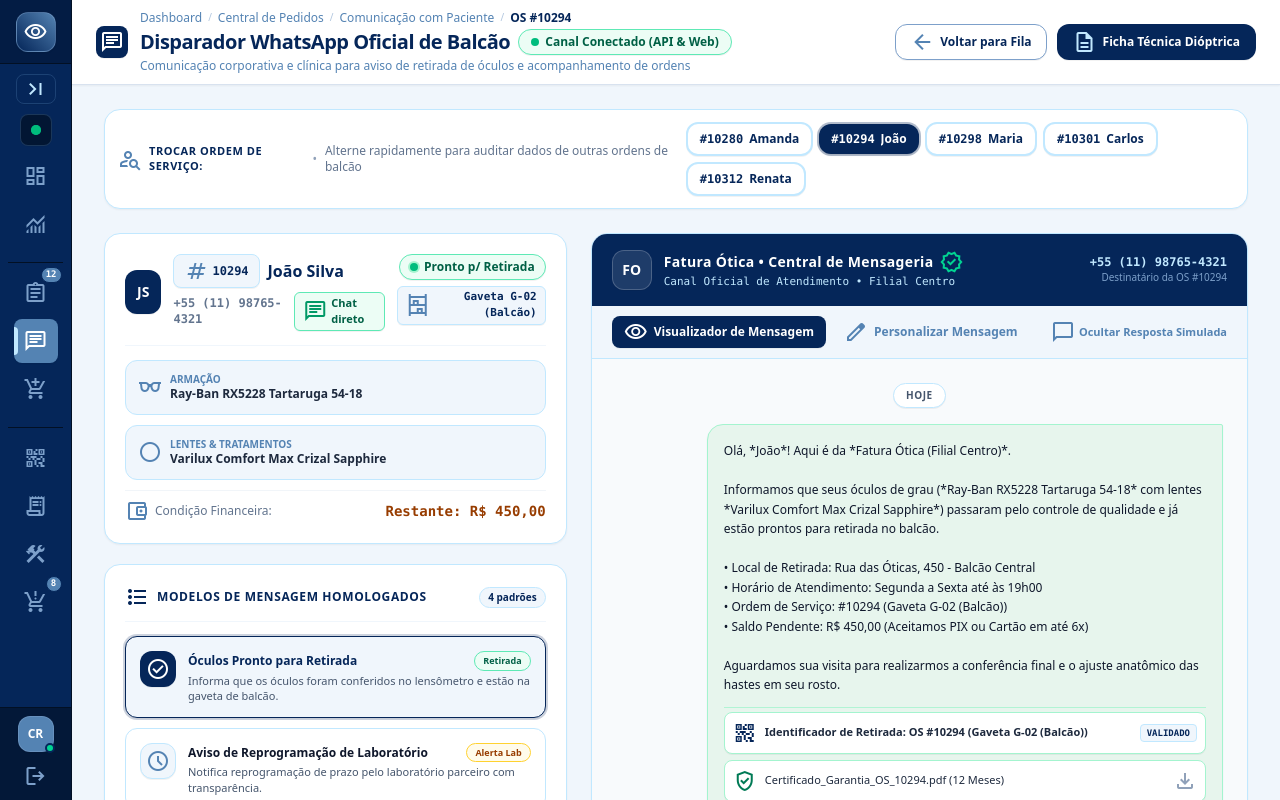
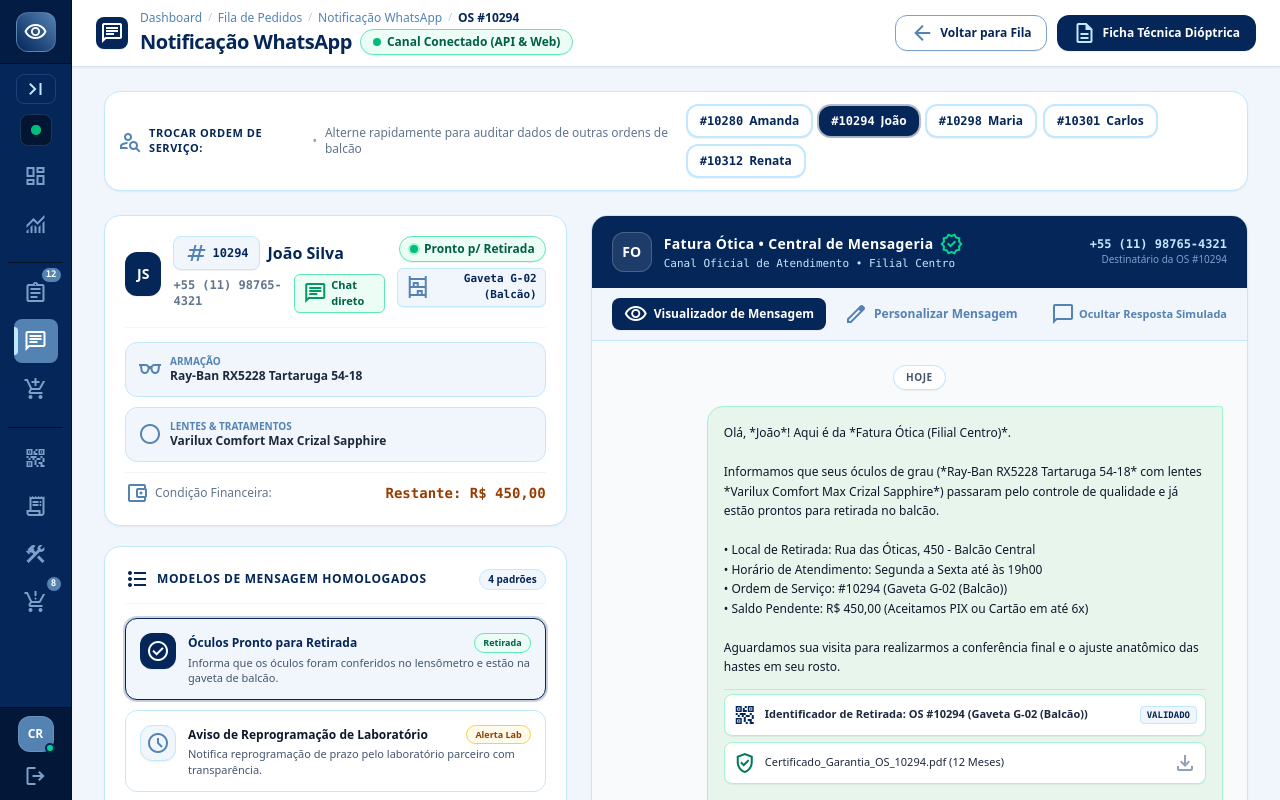
Before and after one commit to Macieljs/Fatura-otica, a Next.js app: page /ordens-de-servico/notificar-whatsapp in a window 1280 px wide. Shown: the top 800 px of the page. Built offline with nearby package versions, Linux system fonts and the light colour scheme.

Commit message:
refactor(ux): enxugar titulos dos headers e eliminar explicacoes/subtitulos redundantes

```diff
--- a/app/estoque/page.tsx
+++ b/app/estoque/page.tsx
@@ -317,7 +317,7 @@
       <PageHeader
         id="header-estoque-catalogo"
         icon="inventory_2"
-        title="Catálogo de Estoque Livre"
+        title="Catálogo de Estoque"
         badge={
           <span className="inline-flex items-center gap-1.5 px-3 py-1 bg-[#052659] text-white font-mono text-xs font-bold rounded-full border border-[#052659] shadow-2xs">
             <span className="material-symbols-outlined text-[13px] text-[#C1E8FF]">inventory_2</span>
@@ -327,9 +327,8 @@
         breadcrumbs={[
           { label: "Dashboard", href: "/" },
           { label: "Estoque & Logística" },
-          { label: "Catálogo Livre" },
+          { label: "Catálogo de Estoque" },
         ]}
-        subtitle="Visão operacional de inventário disponível para venda e montagem em laboratório"
         actions={
           <>
             <button
--- a/app/kardex/ajuste-manual/page.tsx
+++ b/app/kardex/ajuste-manual/page.tsx
@@ -99,7 +99,7 @@
       <PageHeader
         id="header-ajuste-manual"
         icon="tune"
-        title="Lançamento de Ajuste Manual & Baixa por Avaria Clínica"
+        title="Ajuste Manual de Estoque"
         badge={
           <span className="px-2.5 py-0.5 rounded-full text-[11px] font-bold bg-rose-50 text-rose-800 border border-rose-300">
             Protocolo Fiscal Ativo
@@ -108,10 +108,8 @@
         breadcrumbs={[
           { label: "Dashboard", href: "/" },
           { label: "Kardex", href: "/kardex", id: "link-ajuste-breadcrumb-kardex" },
-          { label: "Movimentações" },
-          { label: "Lançamento de Ajuste Manual" },
+          { label: "Ajuste Manual" },
         ]}
-        subtitle="Registro formal de perdas, quebras em laboratório de montagem, contagem de inventário físico ou devoluções"
         actions={
           <Link
             id="link-ajuste-voltar-kardex"
--- a/app/kardex/entrada-nfe/page.tsx
+++ b/app/kardex/entrada-nfe/page.tsx
@@ -111,7 +111,7 @@
       <PageHeader
         id="header-entrada-nfe"
         icon="receipt_long"
-        title="Recebimento e Importação Fiscal de NF-e"
+        title="Entrada de NF-e"
         badge={
           <span className="px-2.5 py-0.5 rounded-full text-[11px] font-bold bg-[#C1E8FF] text-[#052659] border border-[#7DA0CA]">
             Aguardando Conciliação
@@ -120,9 +120,8 @@
         breadcrumbs={[
           { label: "Dashboard", href: "/" },
           { label: "Kardex", href: "/kardex", id: "link-nfe-breadcrumb-kardex" },
-          { label: "Entrada de Mercadorias (NF-e)" },
+          { label: "Entrada de NF-e" },
         ]}
-        subtitle="Conferência física às cegas, conciliação de itens de fornecedor com catálogo e cálculo automatizado de custo médio ponderado"
         actions={
           <div className="flex items-center gap-2.5">
             <span className="px-3 py-1 rounded-xl text-xs font-semibold bg-emerald-50 text-emerald-800 border border-emerald-300 flex items-center gap-1.5">
--- a/app/kardex/page.tsx
+++ b/app/kardex/page.tsx
@@ -115,7 +115,7 @@
       <PageHeader
         id="header-kardex-ledger"
         icon="swap_horiz"
-        title="Kardex & Rastreabilidade de Estoque"
+        title="Kardex de Estoque"
         badge={
           <span className="bg-[#F0F6FC] text-[#052659] text-[10px] font-mono font-bold px-2 py-0.5 rounded-full border border-[#C1E8FF]">
             LEDGER-v2.6
@@ -124,9 +124,8 @@
         breadcrumbs={[
           { label: "Dashboard", href: "/" },
           { label: "Estoque & Logística" },
-          { label: "Kardex & Ledger" },
+          { label: "Kardex" },
         ]}
-        subtitle="Extrato cronológico de movimentações físicas e fiscais, baixas por Ordens de Serviço e entradas por NF-e"
         actions={
           <>
             <Link
--- a/app/kardex/sugestoes-compra/page.tsx
+++ b/app/kardex/sugestoes-compra/page.tsx
@@ -204,7 +204,7 @@
       <PageHeader
         id="header-sugestoes-compra"
         icon="shopping_cart"
-        title="Sugestões de Compra & Reposição Automática"
+        title="Sugestões de Compra"
         badge={
           <span className="px-2.5 py-0.5 rounded-full text-[11px] font-semibold bg-[#C1E8FF] text-[#052659] border border-[#7DA0CA]">
             Lote #REP-2026-W43 • 5 Fornecedores
@@ -213,10 +213,8 @@
         breadcrumbs={[
           { label: "Dashboard", href: "/" },
           { label: "Kardex", href: "/kardex", id: "link-sugestoes-breadcrumb-kardex" },
-          { label: "Planejamento & Compras" },
-          { label: "Sugestões de Reposição" },
+          { label: "Sugestões de Compra" },
         ]}
-        subtitle="Cálculo algorítmico baseado no Ponto de Pedido (PP), giro de 30 dias e tempo de entrega dos fornecedores"
         actions={
           <div className="flex items-center gap-2.5">
             <span className="px-3 py-1 rounded-xl text-xs font-semibold bg-emerald-50 text-emerald-800 border border-emerald-300 flex items-center gap-1.5">
--- a/app/ordens-de-servico/detalhes/page.tsx
+++ b/app/ordens-de-servico/detalhes/page.tsx
@@ -134,7 +134,7 @@
       <PageHeader
         id="header-os-detalhes"
         icon="visibility"
-        title={`Ordem de Serviço #${os.id} — ${os.cliente}`}
+        title={`OS #${os.id} — ${os.cliente}`}
         badge={
           <span
             className={`px-2.5 py-0.5 rounded-full text-[11px] font-bold border ${
@@ -150,7 +150,7 @@
         }
         breadcrumbs={[
           { label: "Dashboard", href: "/" },
-          { label: "Fila de Laboratório", href: "/ordens-de-servico/fila", id: "link-os-detalhe-voltar-fila" },
+          { label: "Fila de Pedidos", href: "/ordens-de-servico/fila", id: "link-os-detalhe-voltar-fila" },
           { label: `OS #${os.id}` },
         ]}
         subtitle={
--- a/app/ordens-de-servico/fila/page.tsx
+++ b/app/ordens-de-servico/fila/page.tsx
@@ -486,7 +486,7 @@
       <PageHeader
         id="header-fila-pedidos"
         icon="assignment"
-        title="Central de Pedidos & Acompanhamento de Laboratório"
+        title="Fila de Pedidos"
         badge={
           <span className="inline-flex items-center gap-1.5 px-3 py-1 rounded-full text-xs font-bold bg-[#052659] text-white border border-[#052659] shadow-2xs">
             <span className="w-2 h-2 rounded-full bg-emerald-400 ring-2 ring-emerald-300/40 animate-pulse" />
@@ -496,9 +496,8 @@
         breadcrumbs={[
           { label: "Dashboard", href: "/" },
           { label: "Ordens de Serviço" },
-          { label: "Central de Pedidos & Balcão" },
+          { label: "Fila de Pedidos" },
         ]}
-        subtitle="Controle de malotes de laboratórios terceirizados, conferência de chegada e automação de WhatsApp"
         actions={
           <>
             <button
--- a/app/ordens-de-servico/notificar-whatsapp/page.tsx
+++ b/app/ordens-de-servico/notificar-whatsapp/page.tsx
@@ -200,7 +200,7 @@
       <PageHeader
         id="header-os-notificar-whatsapp"
         icon="chat"
-        title="Disparador WhatsApp Oficial de Balcão"
+        title="Notificação WhatsApp"
         badge={
           <span className="px-3 py-1 rounded-full text-xs font-bold bg-emerald-50 text-emerald-800 border border-emerald-300 flex items-center gap-1.5 shadow-2xs">
             <span className="w-2 h-2 rounded-full bg-emerald-500"></span>
@@ -209,11 +209,10 @@
         }
         breadcrumbs={[
           { label: "Dashboard", href: "/" },
-          { label: "Central de Pedidos", href: "/ordens-de-servico/fila", id: "link-notificar-breadcrumb-pedidos" },
-          { label: "Comunicação com Paciente" },
+          { label: "Fila de Pedidos", href: "/ordens-de-servico/fila", id: "link-notificar-breadcrumb-pedidos" },
+          { label: "Notificação WhatsApp" },
           { label: `OS #${osData.id}` },
         ]}
-        subtitle="Comunicação corporativa e clínica para aviso de retirada de óculos e acompanhamento de ordens"
         actions={
           <div className="flex items-center gap-2.5 flex-wrap">
             <Link
--- a/app/ordens-de-servico/page.tsx
+++ b/app/ordens-de-servico/page.tsx
@@ -453,9 +453,9 @@
           </span>
         }
         subtitle={
-          <span title={clientData.nome || undefined}>
-            {clientData.nome ? `Cliente: ${clientData.nome}` : "Balcão & Prescrição Óptica"}
-          </span>
+          clientData.nome ? (
+            <span title={clientData.nome}>Cliente: {clientData.nome}</span>
+          ) : undefined
         }
         centerSlot={
           <OsStepper
--- a/app/page.tsx
+++ b/app/page.tsx
@@ -288,12 +288,7 @@
           { label: "Dashboard", href: "/" },
           { label: isManager ? "Painel Executivo" : "Painel de Atendimento" },
         ]}
-        title={
-          <>
-            {isManager ? "Painel Executivo" : "Painel de Atendimento"}
-            <span className="hidden xl:inline"> &amp; Diagnóstico Diário</span>
-          </>
-        }
+        title={isManager ? "Painel Executivo" : "Painel de Atendimento"}
         badge={
           <div className="flex items-center gap-1.5 flex-wrap">
             <span className="shrink-0 px-2.5 py-0.5 rounded-full text-[11px] font-mono font-bold bg-[#052659] text-white border border-[#052659] inline-flex items-center gap-1 shadow-2xs">
```
Also changed, not shown: 1 other file (tests, documents, lock files or other folders).
